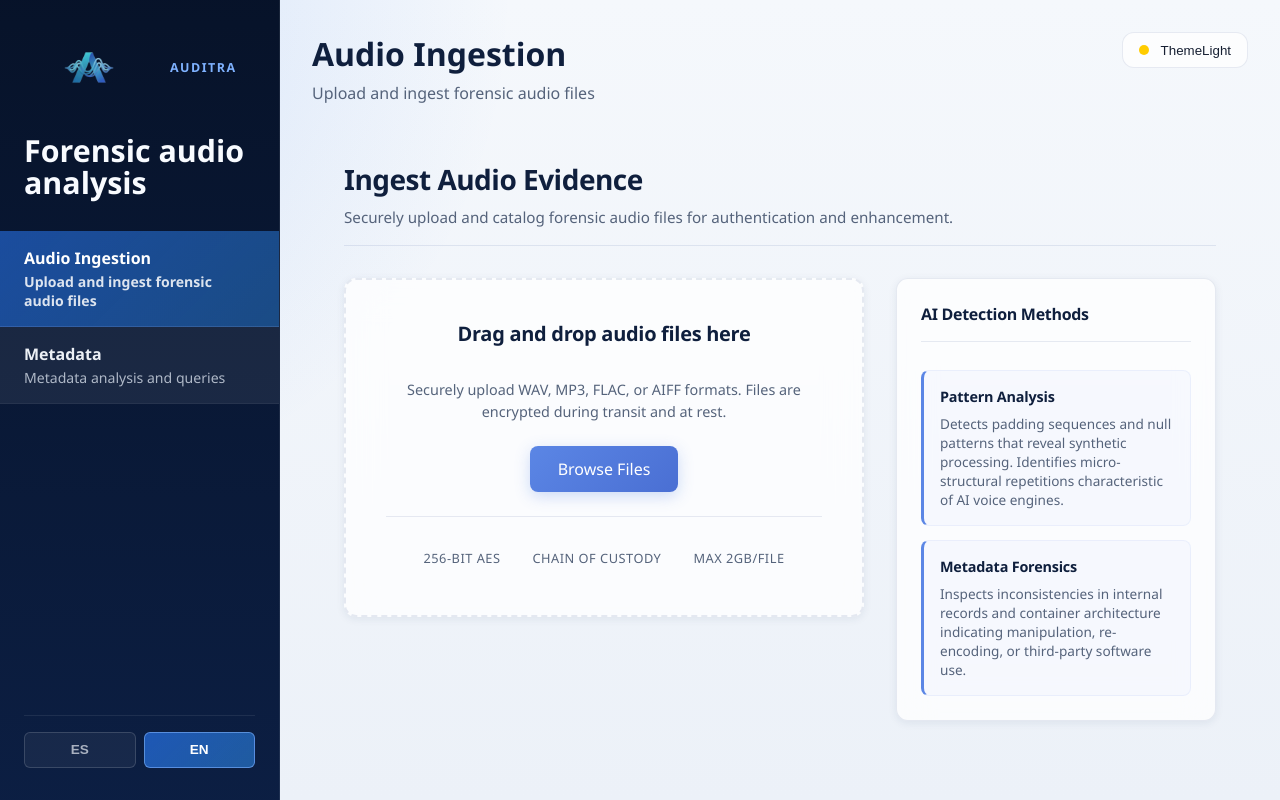
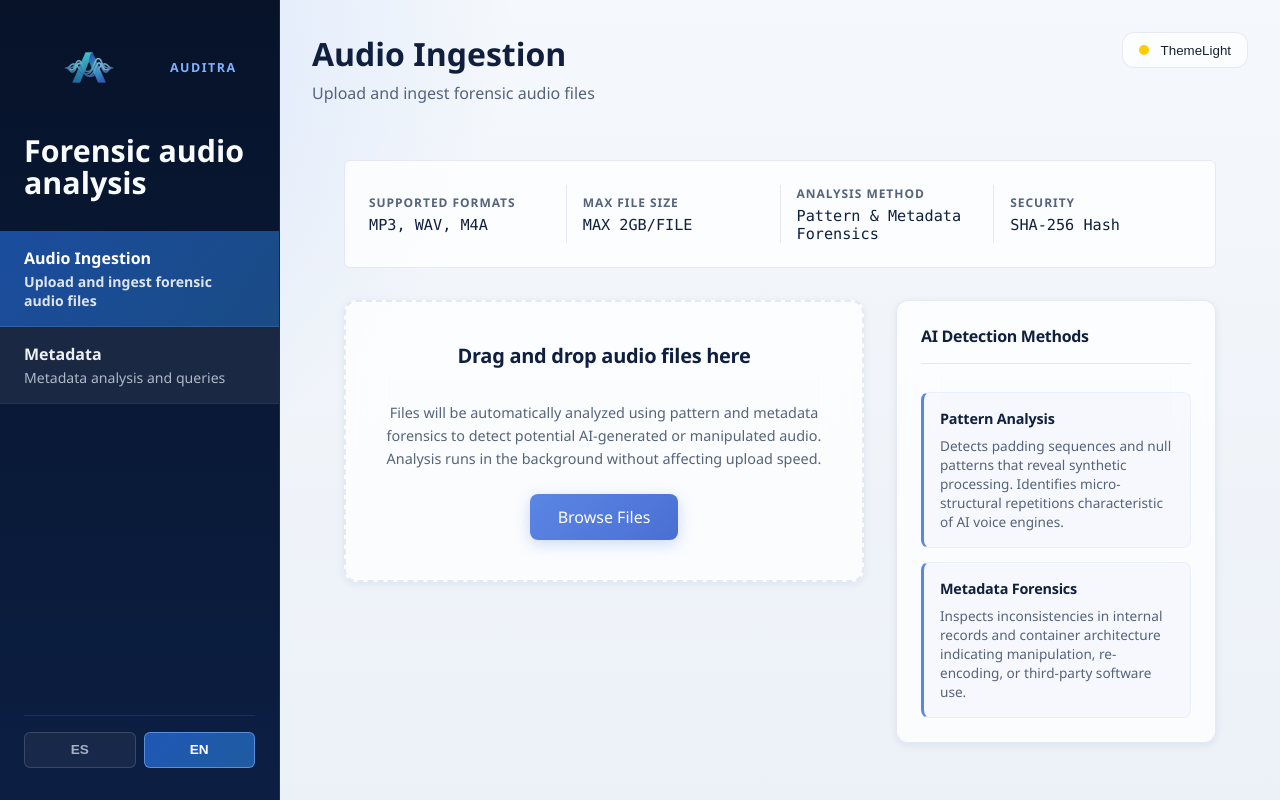
Before and after one commit to claudianistal/TFG-Auditra, a React (Vite) app in the folder frontend/: page / in a window 1280 px wide. Built offline with nearby package versions, Linux system fonts and the light colour scheme.

Commit message:
Diseño de la pantalla de Ingesta de Audio mejorado
Ahora se da información clave sobre los audios que se suben (formatos, tamaños, métodos de análisis y seguridad)

```diff
--- a/frontend/src/components/audioIngestion/DropZone.jsx
+++ b/frontend/src/components/audioIngestion/DropZone.jsx
@@ -49,7 +49,7 @@ const DropZone = ({ onFilesSelected, isLoading }) => {
 					<h2 className="drop-zone__title">{t('pages.audioIngestion.dragDrop')}</h2>
 				</div>
 
-				<p className="drop-zone__description">{t('pages.audioIngestion.supportedFormats')}</p>
+				<p className="drop-zone__info">{t('pages.audioIngestion.uploadInfo')}</p>
 
 				<div className="drop-zone__buttons">
 					<button
@@ -61,6 +61,8 @@ const DropZone = ({ onFilesSelected, isLoading }) => {
 					</button>
 				</div>
 
+
+
 				<input
 					ref={fileInputRef}
 					type="file"
@@ -69,18 +71,6 @@ const DropZone = ({ onFilesSelected, isLoading }) => {
 					onChange={handleFileInputChange}
 					style={{ display: 'none' }}
 				/>
-
-				<div className="drop-zone__specs">
-					<div className="drop-zone__spec-item">
-						<span className="drop-zone__spec-label">{t('pages.audioIngestion.encryption')}</span>
-					</div>
-					<div className="drop-zone__spec-item">
-						<span className="drop-zone__spec-label">{t('pages.audioIngestion.chainOfCustody')}</span>
-					</div>
-					<div className="drop-zone__spec-item">
-						<span className="drop-zone__spec-label">{t('pages.audioIngestion.maxPerFile')}</span>
-					</div>
-				</div>
 			</div>
 		</div>
 	);
--- a/frontend/src/components/styles/DropZone.css
+++ b/frontend/src/components/styles/DropZone.css
@@ -34,15 +34,6 @@
 	letter-spacing: -0.3px;
 }
 
-.drop-zone__description {
-	margin: 0;
-	font-size: 0.9rem;
-	color: var(--text-muted);
-	line-height: 1.5;
-	max-width: 520px;
-	margin: 0 auto;
-}
-
 .drop-zone__buttons {
 	display: flex;
 	gap: 1rem;
@@ -50,26 +41,14 @@
 	flex-wrap: wrap;
 }
 
-.drop-zone__specs {
-	display: flex;
-	justify-content: center;
-	gap: 2rem;
-	flex-wrap: wrap;
-	padding-top: 1.5rem;
-	border-top: 1px solid var(--card-border);
-}
-
-.drop-zone__spec-item {
-	padding: 0.5rem 0;
-}
-
-.drop-zone__spec-label {
-	display: block;
-	font-size: 0.8rem;
+.drop-zone__info {
+	margin: 0;
+	font-size: 0.9rem;
 	color: var(--text-muted);
-	font-weight: 500;
-	text-transform: uppercase;
-	letter-spacing: 0.5px;
+	line-height: 1.6;
+	max-width: 520px;
+	margin-left: auto;
+	margin-right: auto;
 }
 
 /* Responsive */
@@ -89,9 +68,4 @@
 	.btn {
 		width: 100%;
 	}
-
-	.drop-zone__specs {
-		grid-template-columns: 1fr;
-		gap: 0.75rem;
-	}
 }
--- a/frontend/src/locales/en/translation.json
+++ b/frontend/src/locales/en/translation.json
@@ -35,10 +35,10 @@
       "title": "Ingest Audio Evidence",
       "description": "Securely upload and catalog forensic audio files for authentication and enhancement.",
       "dragDrop": "Drag and drop audio files here",
-      "supportedFormats": "Securely upload WAV, MP3, FLAC, or AIFF formats. Files are encrypted during transit and at rest.",
+      "uploadInfo": "Files will be automatically analyzed using pattern and metadata forensics to detect potential AI-generated or manipulated audio. Analysis runs in the background without affecting upload speed.",
       "browseFiles": "Browse Files",
       "importCloud": "Import from Cloud",
-      "encryption": "256-BIT AES",
+      "encryption": "SHA-256 Hash",
       "chainOfCustody": "CHAIN OF CUSTODY",
       "maxPerFile": "MAX 2GB/FILE",
       "processingQueue": "Processing Queue",
@@ -48,6 +48,12 @@
       "highNoiseText": "Detects padding sequences and null patterns that reveal synthetic processing. Identifies micro-structural repetitions characteristic of AI voice engines.",
       "batchProcessing": "Metadata Forensics",
       "batchText": "Inspects inconsistencies in internal records and container architecture indicating manipulation, re-encoding, or third-party software use.",
+      "supportedFormatsInfo": "Supported formats",
+      "formatsLabel": "MP3, WAV, M4A",
+      "maxFileSize": "Max file size",
+      "analysisMethod": "Analysis method",
+      "analysisMethodLabel": "Pattern & Metadata Forensics",
+      "securityLabel": "Security",
       "noFiles": "No files uploaded yet",
       "fileName": "File name",
       "progress": "Progress"
--- a/frontend/src/locales/es/translation.json
+++ b/frontend/src/locales/es/translation.json
@@ -35,10 +35,10 @@
       "title": "Ingerir evidencia de audio",
       "description": "Carga y cataloga de forma segura archivos de audio forense para autenticación y mejora.",
       "dragDrop": "Arrastra y suelta archivos de audio aquí",
-      "supportedFormats": "Carga de forma segura formatos WAV, MP3, FLAC o AIFF. Los archivos se cifran en tránsito y en reposo.",
+      "uploadInfo": "Los archivos se analizarán automáticamente mediante análisis forense de patrones y metadatos para detectar audio potencialmente generado o manipulado por IA. El análisis se ejecuta en segundo plano sin afectar la velocidad de carga.",
       "browseFiles": "Examinar archivos",
       "importCloud": "Importar desde la nube",
-      "encryption": "AES DE 256 BITS",
+      "encryption": "Hash SHA-256",
       "chainOfCustody": "CADENA DE CUSTODIA",
       "maxPerFile": "MÁX 2GB/ARCHIVO",
       "processingQueue": "Cola de procesamiento",
@@ -48,6 +48,12 @@
       "highNoiseText": "Detecta secuencias de relleno y patrones de nulos que revelan procesado sintético. Identifica repeticiones micro-estructurales en la señal características de motores de IA.",
       "batchProcessing": "Análisis Forense de Metadatos",
       "batchText": "Inspecciona inconsistencias en registros internos y arquitectura del contenedor que indiquen manipulación, re-codificación o software de terceros.",
+      "supportedFormatsInfo": "Formatos soportados",
+      "formatsLabel": "MP3, WAV, M4A",
+      "maxFileSize": "Tamaño máximo",
+      "analysisMethod": "Método de análisis",
+      "analysisMethodLabel": "Análisis de Patrones y Metadatos",
+      "securityLabel": "Seguridad",
       "noFiles": "Ningún archivo cargado aún",
       "fileName": "Nombre del archivo",
       "progress": "Progreso"
--- a/frontend/src/pages/AudioIngestion.css
+++ b/frontend/src/pages/AudioIngestion.css
@@ -6,23 +6,52 @@
 
 .audio-ingestion__header {
 	margin-bottom: 2rem;
-	padding-bottom: 1rem;
-	border-bottom: 1px solid var(--card-border);
+	padding: 1.5rem;
+	border: 1px solid var(--card-border);
+	border-radius: 6px;
+	background-color: var(--card-bg);
+	display: flex;
+	align-items: stretch;
+	gap: 0;
 }
 
-.audio-ingestion__title {
-	margin: 0 0 0.5rem 0;
-	font-size: 1.75rem;
-	font-weight: 600;
-	color: var(--header-title);
-	letter-spacing: -0.5px;
+.audio-ingestion__info-group {
+	flex: 1;
+	display: flex;
+	flex-direction: column;
+	justify-content: center;
+	padding: 0 1rem;
 }
 
-.audio-ingestion__description {
+.audio-ingestion__info-group:first-child {
+	padding-left: 0;
+}
+
+.audio-ingestion__info-group:last-child {
+	padding-right: 0;
+}
+
+.audio-ingestion__separator {
+	width: 1px;
+	background-color: var(--card-border);
+	height: auto;
+}
+
+.audio-ingestion__info-label {
+	margin: 0 0 0.3rem 0;
+	font-size: 0.75rem;
+	color: var(--text-muted);
+	text-transform: uppercase;
+	letter-spacing: 0.08em;
+	font-weight: 600;
+}
+
+.audio-ingestion__info-value {
 	margin: 0;
 	font-size: 0.95rem;
-	color: var(--text-muted);
-	line-height: 1.5;
+	color: var(--header-title);
+	font-weight: 500;
+	font-family: 'Monaco', 'Courier New', monospace;
 }
 
 .audio-ingestion__content {
@@ -42,6 +71,14 @@
 	.audio-ingestion__content {
 		grid-template-columns: 1fr;
 	}
+
+	.audio-ingestion__header {
+		flex-direction: column;
+	}
+
+	.audio-ingestion__separator {
+		display: none;
+	}
 }
 
 @media (max-width: 768px) {
--- a/frontend/src/pages/AudioIngestion.jsx
+++ b/frontend/src/pages/AudioIngestion.jsx
@@ -70,8 +70,25 @@ const AudioIngestion = () => {
 	return (
 		<div className="audio-ingestion">
 			<div className="audio-ingestion__header">
-				<h1 className="audio-ingestion__title">{t('pages.audioIngestion.title')}</h1>
-				<p className="audio-ingestion__description">{t('pages.audioIngestion.description')}</p>
+					<div className="audio-ingestion__info-group">
+						<p className="audio-ingestion__info-label">{t('pages.audioIngestion.supportedFormatsInfo')}</p>
+						<p className="audio-ingestion__info-value">{t('pages.audioIngestion.formatsLabel')}</p>
+					</div>
+					<div className="audio-ingestion__separator"></div>
+					<div className="audio-ingestion__info-group">
+						<p className="audio-ingestion__info-label">{t('pages.audioIngestion.maxFileSize')}</p>
+						<p className="audio-ingestion__info-value">{t('pages.audioIngestion.maxPerFile')}</p>
+					</div>
+					<div className="audio-ingestion__separator"></div>
+					<div className="audio-ingestion__info-group">
+						<p className="audio-ingestion__info-label">{t('pages.audioIngestion.analysisMethod')}</p>
+						<p className="audio-ingestion__info-value">{t('pages.audioIngestion.analysisMethodLabel')}</p>
+					</div>
+					<div className="audio-ingestion__separator"></div>
+					<div className="audio-ingestion__info-group">
+						<p className="audio-ingestion__info-label">{t('pages.audioIngestion.securityLabel')}</p>
+						<p className="audio-ingestion__info-value">{t('pages.audioIngestion.encryption')}</p>
+					</div>
 			</div>
 
 			<div className="audio-ingestion__content">
```
